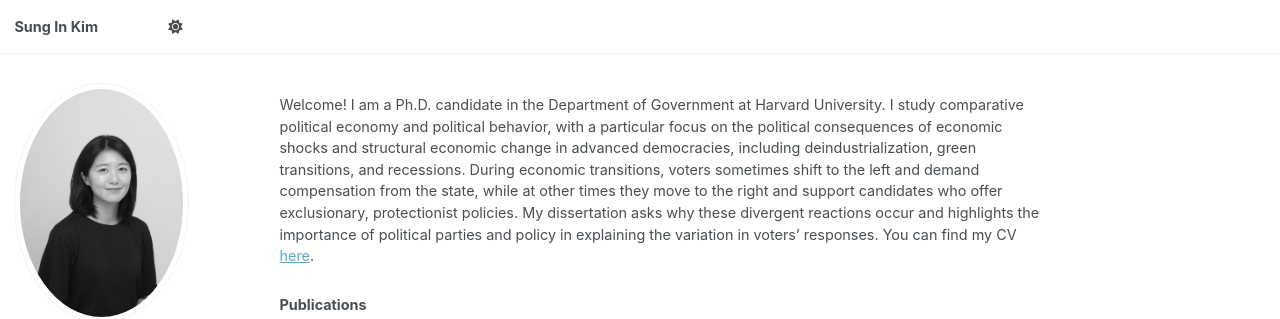
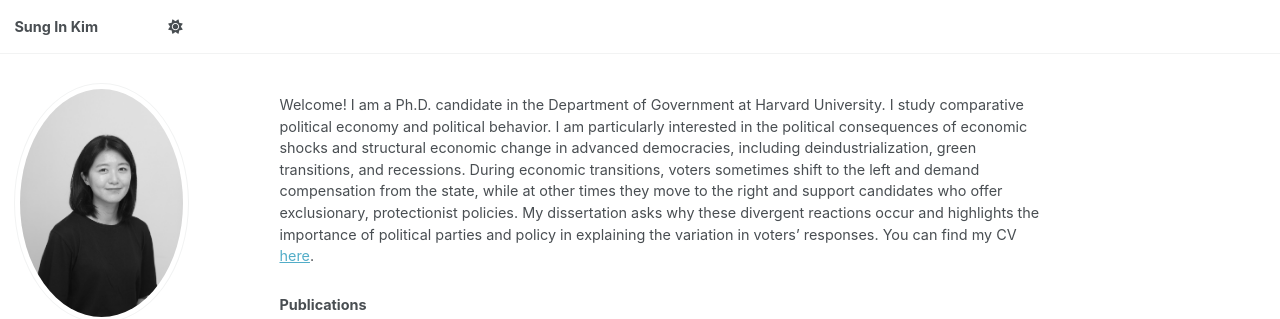
Before and after one commit to Sung-In-Kim/sung-in-kim, a Jekyll site: the page built from _pages/about.md, in a window 1280 px wide and 1072 px high. Shown: the top 319 px of the window. Built offline with Jekyll 4.4.1, drawn with Linux system fonts in a browser that asks for light colours.

Commit message:
Update about.md

```diff
--- a/_pages/about.md
+++ b/_pages/about.md
@@ -9,7 +9,7 @@ redirect_from:
 ---
 
 
-Welcome! I am a Ph.D. candidate in the Department of Government at Harvard University. I study comparative political economy and political behavior, with a particular focus on the political consequences of economic shocks and structural economic change in advanced democracies, including deindustrialization, green transitions, and recessions. During economic transitions, voters sometimes shift to the left and demand compensation from the state, while at other times they move to the right and support candidates who offer exclusionary, protectionist policies. My dissertation asks why these divergent reactions occur and highlights the importance of political parties and policy in explaining the variation in voters’ responses. You can find my CV [here](https://sung-in-kim.github.io/files/CV_SungInKim.pdf).
+Welcome! I am a Ph.D. candidate in the Department of Government at Harvard University. I study comparative political economy and political behavior. I am particularly interested in the political consequences of economic shocks and structural economic change in advanced democracies, including deindustrialization, green transitions, and recessions. During economic transitions, voters sometimes shift to the left and demand compensation from the state, while at other times they move to the right and support candidates who offer exclusionary, protectionist policies. My dissertation asks why these divergent reactions occur and highlights the importance of political parties and policy in explaining the variation in voters’ responses. You can find my CV [here](https://sung-in-kim.github.io/files/CV_SungInKim.pdf).
 
 
 ### Publications
```
